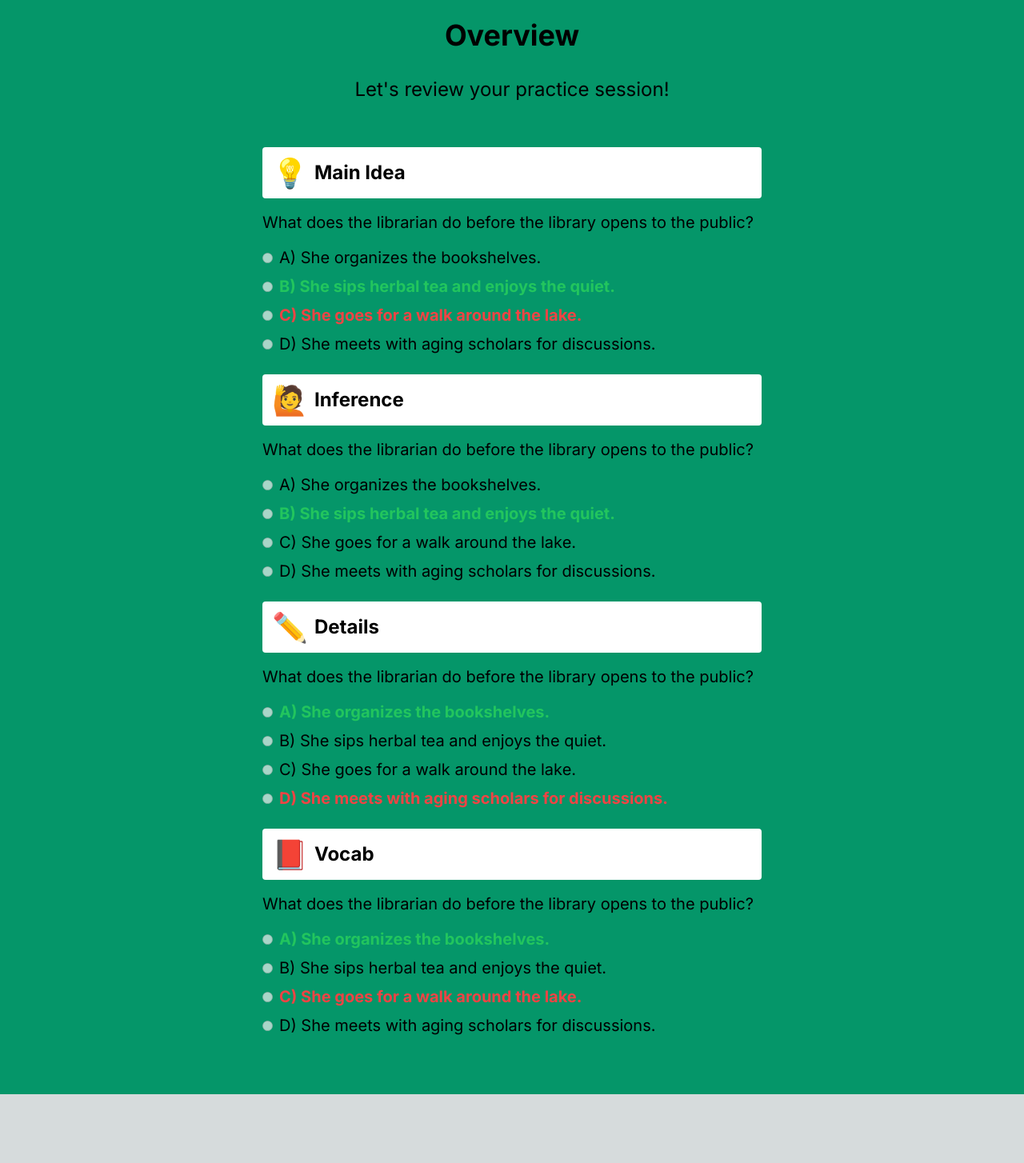
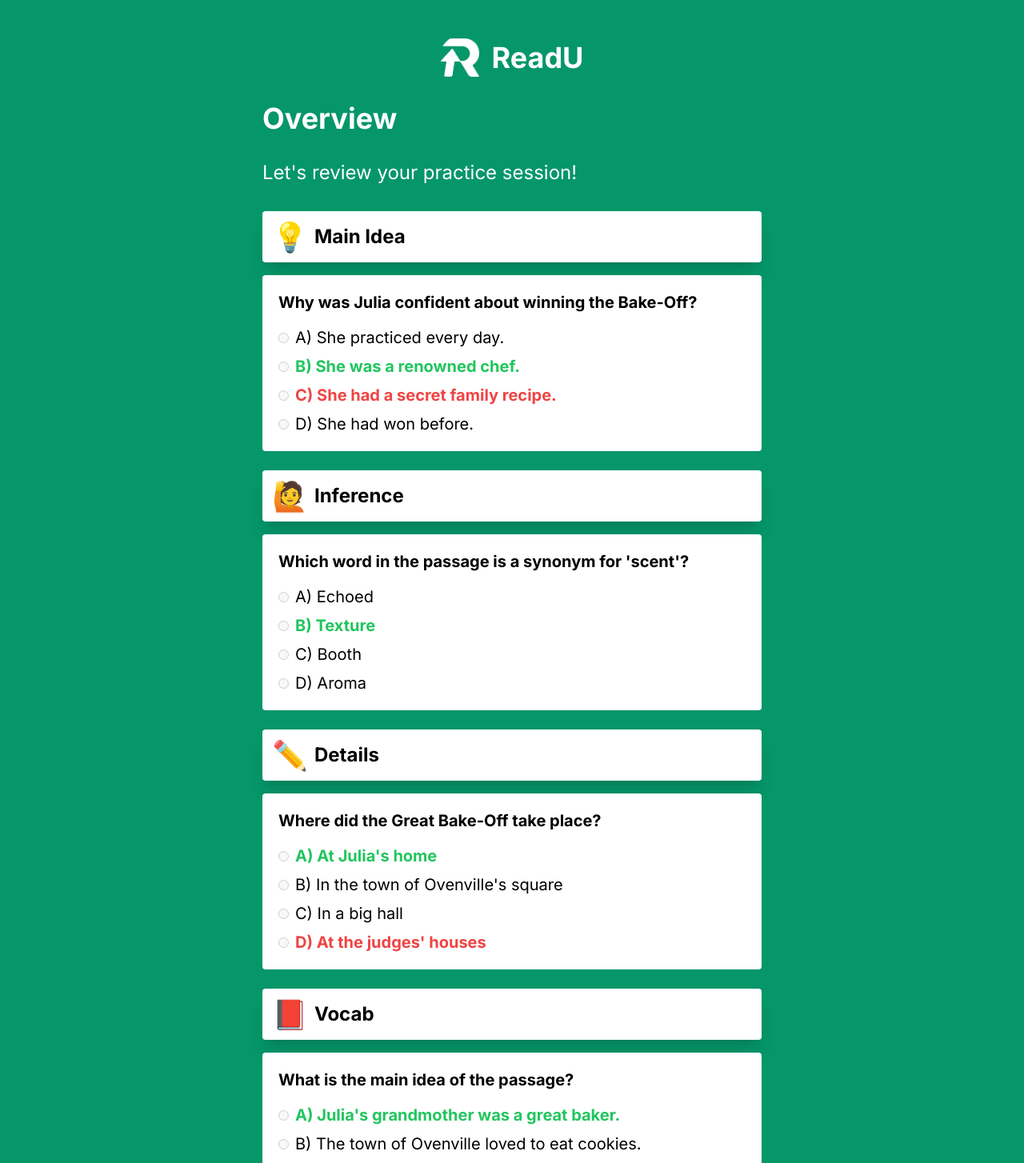
Before and after one commit to tedai-hackathon/groundbreakinglabs, a Next.js app in the folder src/: page /review in a window 1280 px wide. Shown: the top 1454 px of the page at 80% size. Before the commit the page ends 1368 px from the top, so only its background shows below. Built offline with nearby package versions, Linux system fonts and the light colour scheme.

Commit message:
UI improvement

```diff
--- a/src/app/page.tsx
+++ b/src/app/page.tsx
@@ -1,19 +1,20 @@
-'use client';
-import { useState } from 'react';
-import Head from 'next/head';
-import InterestButton from '@components/InterestButton';
-import Link from 'next/link';
-import Button from '@components/Button';
+"use client";
+import { useState } from "react";
+import Head from "next/head";
+import InterestButton from "@components/InterestButton";
+import Link from "next/link";
+import Button from "@components/Button";
+import Logo from "@components/Logo";
 
 export default function Home() {
   const [interests, setInterests] = useState<string[]>([]);
 
   const handleSubmit = async (e: any) => {
     e.preventDefault();
-        const response = await fetch('/api/student/new', {
-            method: 'POST',
+    const response = await fetch("/api/student/new", {
+      method: "POST",
       headers: {
-                'Content-Type': 'application/json',
+        "Content-Type": "application/json",
       },
       body: JSON.stringify({ interests: interests }),
     });
@@ -32,14 +33,15 @@ export default function Home() {
   return (
     <div className="min-h-screen bg-main bg-emerald-600 p-20">
       <Head>
-                <title>Settle</title>
+        <title>ReadU</title>
         <link
           href="https://fonts.googleapis.com/css2?family=Poppins:wght@400;500;600&display=swap"
           rel="stylesheet"
         />
       </Head>
 
-            <div className="space-y-10 flex flex-col items-center">
+      <div className="max-w-2xl mx-auto space-y-10 flex flex-col items-center">
+        <Logo />
         <div className="space-y-4">
           <h1 className="text-5xl font-semibold text-white text-center">
             Welcome, Dilan!
@@ -53,77 +55,69 @@ export default function Home() {
             <div className="flex flex-wrap justify-center gap-4 mb-4">
               <InterestButton
                 label="Sports"
-                                callback={() => handleInterestClick('Sports')}
+                callback={() => handleInterestClick("Sports")}
               />
               <InterestButton
                 label="Video Games"
-                                callback={() =>
-                                    handleInterestClick('Video Games')
-                                }
+                callback={() => handleInterestClick("Video Games")}
               />
               <InterestButton
                 label="Art"
-                                callback={() => handleInterestClick('Art')}
+                callback={() => handleInterestClick("Art")}
               />
               <InterestButton
                 label="Theater"
-                                callback={() => handleInterestClick('Theater')}
+                callback={() => handleInterestClick("Theater")}
               />
               <InterestButton
                 label="Music"
-                                callback={() => handleInterestClick('Music')}
+                callback={() => handleInterestClick("Music")}
               />
               <InterestButton
                 label="Technology"
-                                callback={() =>
-                                    handleInterestClick('Technology')
-                                }
+                callback={() => handleInterestClick("Technology")}
               />
               <InterestButton
                 label="Fashion"
-                                callback={() => handleInterestClick('Fashion')}
+                callback={() => handleInterestClick("Fashion")}
               />
               <InterestButton
                 label="Food and Drink"
-                                callback={() =>
-                                    handleInterestClick('Food and Drink')
-                                }
+                callback={() => handleInterestClick("Food and Drink")}
               />
               <InterestButton
                 label="Travel"
-                                callback={() => handleInterestClick('Travel')}
+                callback={() => handleInterestClick("Travel")}
               />
               <InterestButton
                 label="Science"
-                                callback={() => handleInterestClick('Science')}
+                callback={() => handleInterestClick("Science")}
               />
               <InterestButton
                 label="Movies"
-                                callback={() => handleInterestClick('Movies')}
+                callback={() => handleInterestClick("Movies")}
               />
               <InterestButton
                 label="Fitness"
-                                callback={() => handleInterestClick('Fitness')}
+                callback={() => handleInterestClick("Fitness")}
               />
               <InterestButton
                 label="Environment"
-                                callback={() =>
-                                    handleInterestClick('Environment')
-                                }
+                callback={() => handleInterestClick("Environment")}
               />
               <InterestButton
                 label="History"
-                                callback={() => handleInterestClick('History')}
+                callback={() => handleInterestClick("History")}
               />
               <InterestButton
                 label="Politics"
-                                callback={() => handleInterestClick('Politics')}
+                callback={() => handleInterestClick("Politics")}
               />
             </div>
             <Button
               type="submit"
               label="Let's start"
-                            className="w-1/3 bg-red-400"
+              className="w-1/3"
               link="/practice"
               onClick={handleSubmit}
             />
--- a/src/app/practice/page.tsx
+++ b/src/app/practice/page.tsx
@@ -2,31 +2,47 @@ import Head from "next/head";
 import ReadingPrompt from "@components/Passage/ReadingPrompt";
 import PassageSetOfQuestions from "@components/Passage/PassageSetOfQuestions";
 import Button from "@components/Button";
+import Logo from "@components/Logo";
 
 const question = "Why was Julia confident about winning the Bake-Off?";
 const answers = [
   "She practiced every day.",
   "She was a renowned chef.",
   "She had a secret family recipe.",
-  "She had won before."
+  "She had won before.",
 ];
 
 const questions = [
   {
     question: "Why was Julia confident about winning the Bake-Off?",
-      answers: ["She practiced every day.", "She was a renowned chef.", "She had a secret family recipe.", "She had won before."]
+    answers: [
+      "She practiced every day.",
+      "She was a renowned chef.",
+      "She had a secret family recipe.",
+      "She had won before.",
+    ],
   },
   {
     question: "Which word in the passage is a synonym for 'scent'?",
-      answers: ["Echoed", "Texture", "Booth", "Aroma"]
+    answers: ["Echoed", "Texture", "Booth", "Aroma"],
   },
   {
     question: "Where did the Great Bake-Off take place?",
-      answers: ["At Julia's home", "In the town of Ovenville's square", "In a big hall", "At the judges' houses"]
+    answers: [
+      "At Julia's home",
+      "In the town of Ovenville's square",
+      "In a big hall",
+      "At the judges' houses",
+    ],
   },
   {
     question: "What is the main idea of the passage?",
-      answers: ["Julia's grandmother was a great baker.", "The town of Ovenville loved to eat cookies.", "Julia wins the Great Bake-Off using her grandmother's secret recipe.", "The judges were from different parts of the country."]
+    answers: [
+      "Julia's grandmother was a great baker.",
+      "The town of Ovenville loved to eat cookies.",
+      "Julia wins the Great Bake-Off using her grandmother's secret recipe.",
+      "The judges were from different parts of the country.",
+    ],
   },
 ];
 
@@ -37,7 +53,10 @@ export default function Home() {
         <title>Reading Practice</title>
       </Head>
 
-      <div className="p-8 rounded-md max-w-3xl mx-auto">
+      <div className="p-8 rounded-md max-w-3xl mx-auto text-white">
+        <div className="mb-8 flex justify-center">
+          <Logo />
+        </div>
         <h1 className="text-4xl font-bold mb-4">Reading Practice</h1>
         <p className="mb-10 text-2xl">
           Read this passage and answer some questions.
--- a/src/app/review/page.tsx
+++ b/src/app/review/page.tsx
@@ -1,30 +1,57 @@
+import Logo from "@components/Logo";
 import OverviewSection from "@components/OverviewSection";
 
 const Overview: React.FC = () => {
-  const questionExample =
-    "What does the librarian do before the library opens to the public?";
-
-  const questionOptionsExample = [
-    "She organizes the bookshelves.",
-    "She sips herbal tea and enjoys the quiet.",
-    "She goes for a walk around the lake.",
-    "She meets with aging scholars for discussions.",
+  const questions = [
+    {
+      question: "Why was Julia confident about winning the Bake-Off?",
+      answers: [
+        "She practiced every day.",
+        "She was a renowned chef.",
+        "She had a secret family recipe.",
+        "She had won before.",
+      ],
+    },
+    {
+      question: "Which word in the passage is a synonym for 'scent'?",
+      answers: ["Echoed", "Texture", "Booth", "Aroma"],
+    },
+    {
+      question: "Where did the Great Bake-Off take place?",
+      answers: [
+        "At Julia's home",
+        "In the town of Ovenville's square",
+        "In a big hall",
+        "At the judges' houses",
+      ],
+    },
+    {
+      question: "What is the main idea of the passage?",
+      answers: [
+        "Julia's grandmother was a great baker.",
+        "The town of Ovenville loved to eat cookies.",
+        "Julia wins the Great Bake-Off using her grandmother's secret recipe.",
+        "The judges were from different parts of the country.",
+      ],
+    },
   ];
 
   return (
-    <div className="bg-emerald-600 min-h-screen p-6">
-      <h1 className="text-4xl font-bold mb-8 text-center">Overview</h1>
-      <p className="text-2xl text-center mb-8">
-        Let's review your practice session!
-      </p>
+    <div className="bg-emerald-600 text-white min-h-screen p-6">
+      <div className="max-w-2xl mx-auto p-6 rounded">
+        <div className="mb-8 flex justify-center">
+          <Logo />
+        </div>
 
-      <div className="max-w-2xl mx-auto p-6 rounded">
+        <h1 className="text-4xl font-bold mb-8">Overview</h1>
+        <p className="text-2xl mb-8">Let's review your practice session!</p>
+
         {/* Main Idea section */}
         <div className="mb-6">
           <OverviewSection name="Main Idea" emoji="💡" />
           <Question
-            title={questionExample}
-            options={questionOptionsExample}
+            title={questions[0].question}
+            options={questions[0].answers}
             correctOption={1}
             selectedOption={2}
           />
@@ -34,8 +61,8 @@ const Overview: React.FC = () => {
         <div className="mb-6">
           <OverviewSection name="Inference" emoji="🙋" />
           <Question
-            title={questionExample}
-            options={questionOptionsExample}
+            title={questions[1].question}
+            options={questions[1].answers}
             correctOption={1}
             selectedOption={1}
           />
@@ -45,8 +72,8 @@ const Overview: React.FC = () => {
         <div className="mb-6">
           <OverviewSection name="Details" emoji="✏️" />
           <Question
-            title={questionExample}
-            options={questionOptionsExample}
+            title={questions[2].question}
+            options={questions[2].answers}
             correctOption={0}
             selectedOption={3}
           />
@@ -56,8 +83,8 @@ const Overview: React.FC = () => {
         <div className="mb-6">
           <OverviewSection name="Vocab" emoji="📕" />
           <Question
-            title={questionExample}
-            options={questionOptionsExample}
+            title={questions[3].question}
+            options={questions[3].answers}
             correctOption={0}
             selectedOption={2}
           />
@@ -81,8 +108,8 @@ const Question: React.FC<QuestionProps> = ({
   selectedOption,
 }) => {
   return (
-    <div className="mb-6">
-      <h3 className="mb-4 text-xl">{title}</h3>
+    <div className="mb-6 bg-white text-black p-5 rounded">
+      <h3 className="mb-4 text-xl font-bold">{title}</h3>
       <div className="space-y-2">
         {options.map((option, index) => (
           <label
--- a/src/components/Button.tsx
+++ b/src/components/Button.tsx
@@ -5,21 +5,13 @@ type CustomButtonProps = {
   onClick?: () => void;
   link?: string;
   className?: string;
-  type?: "button" | "submit";
 };
 
-const CustomButton: React.FC<CustomButtonProps> = ({
-  label,
-  onClick,
-  link,
-  className,
-  type
-}) => {
+const CustomButton: React.FC<CustomButtonProps> = ({ label, onClick, link, className }) => {
   return (
     <button
       className={`bg-white text-black p-2 rounded-full hover:bg-zinc-100 transition duration-200 ${className}`}
       onClick={onClick}
-      type={type}
     >
       {link ? <Link href={link}>{label}</Link> : label}
     </button>
--- /dev/null
+++ b/src/components/Logo.tsx
@@ -0,0 +1,10 @@
+const Logo: React.FC = () => {
+  return (
+    <div className="flex items-center space-x-4">
+      <img src="/readu.png" alt="ReadU Logo" className="w-12 h-12" />
+      <span className="text-4xl font-bold text-white">ReadU</span>
+    </div>
+  );
+};
+
+export default Logo;
--- a/src/components/OverviewSection.tsx
+++ b/src/components/OverviewSection.tsx
@@ -5,7 +5,7 @@ interface OverviewSectionProps {
 
 const OverviewSection: React.FC<OverviewSectionProps> = ({ name, emoji }) => {
   return (
-    <div className="flex items-center mb-4 p-3 bg-white rounded">
+    <div className="flex items-center mb-4 p-3 bg-white shadow-xl rounded">
       <span role="img" aria-label="question" className="text-4xl mr-2">
         {emoji}
       </span>
--- a/src/components/Passage/PassageSetOfQuestions.tsx
+++ b/src/components/Passage/PassageSetOfQuestions.tsx
@@ -10,7 +10,7 @@ const PassageSetOfQuestions: React.FC<PassageSetOfQuestionsProps> = ({
   questions,
 }) => {
   return (
-    <div className="mb-8 mt-10 space-y-10">
+    <div className="mb-8 p-5 pt-7 pb-7 bg-white rounded shadow text-black mt-10 space-y-10">
       {questions.map((q, index) => (
         <PassageQuestion
           key={index}
```
Also changed, not shown: src/public/readu.png (added). Lines whose indentation alone changed are shown as unchanged.
